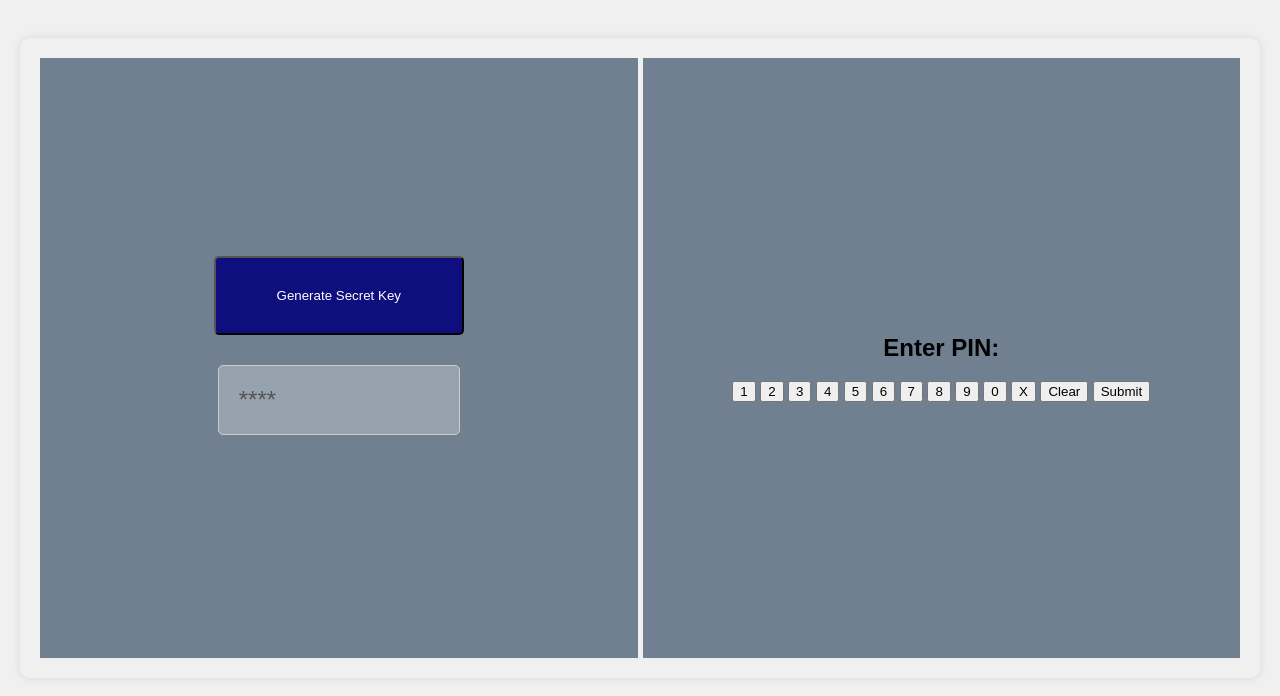
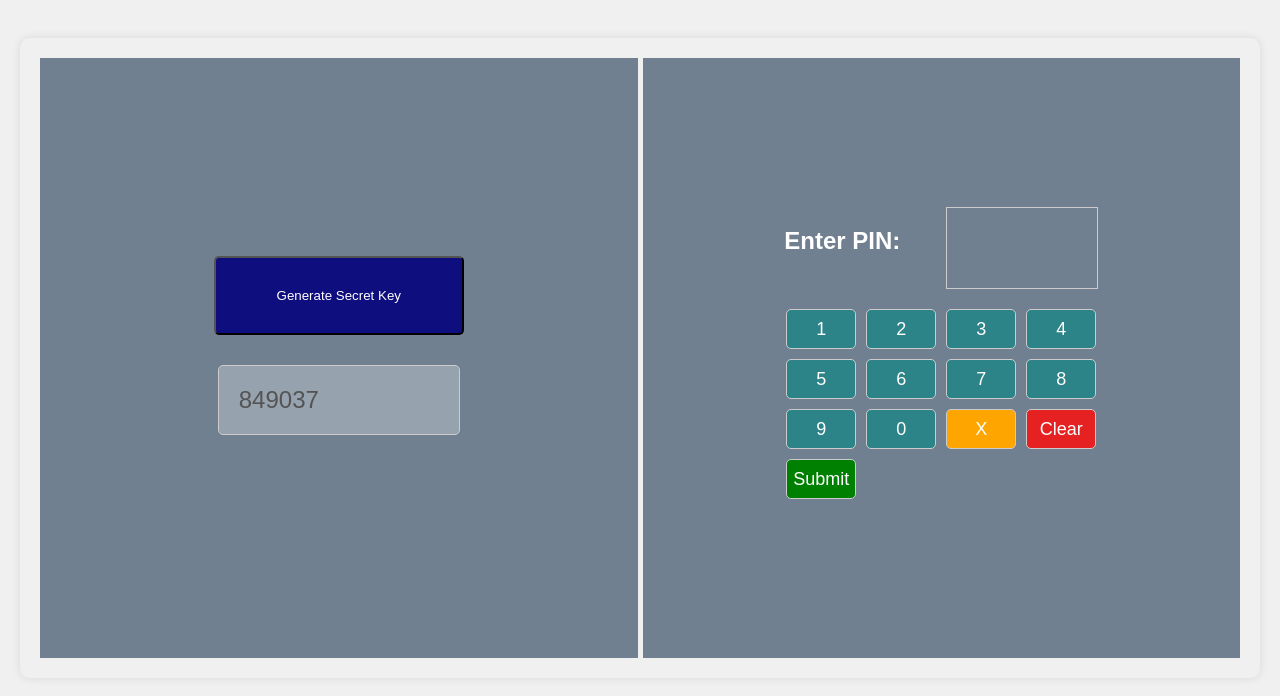
Before and after one commit to Mahamudrahat/Secret-Key-Matcher, a plain HTML site: page index.html in a window 1280 px wide. Both pictures are taken after a click on the button "Generate Secret Key". Drawn offline with Linux system fonts and the light colour scheme.

Commit message:
secret key generate

```diff
--- a/index.html
+++ b/index.html
@@ -35,6 +35,24 @@
             <div id="message"></div>
         </section>
     </div>
+<script>
+    document.addEventListener('DOMContentLoaded',()=>{
+           const generateBtn=document.getElementById('generate-btn');
+           const generateSecretKey=document.getElementById('generated-password');
+           const inputDisplay=document.getElementById('input-display');
+           const keypad=document.getElementById('keypad')
+           const submitBtn=document.getElementById('submit-btn');
+           const message=document.getElementById('message');
+           let generatedPassword='';
+           let inputPassword='';
 
+           generateBtn.addEventListener('click',()=>{
+           generatedPassword= (Math.floor
+           (Math.random() * (900000 - 100000 + 1)) + 100000).toString();
+           generateSecretKey.value=generatedPassword;
+        });
+
+    });
+</script>
 </body>
 </html>
--- a/styles.css
+++ b/styles.css
@@ -55,3 +55,143 @@ body{
     background: slategray;
     width: 600px;
 }
+
+.input-pin-section{
+    display: grid;
+    grid-template-columns: repeat(2,140px);
+    grid-gap: 10px;
+    margin: 20px;
+    width:300 px;
+}
+
+.enter-password-display {
+width: 150px;
+height: 80px;
+display: flex;
+align-items: center;
+justify-content: center;
+font-size: 18px;
+border: 1px solid #ccc;
+}
+
+h2{
+color: white;
+width: 150px;
+
+}
+
+.keypad {
+display: grid;
+grid-template-columns: repeat(4, 70px);
+grid-gap: 10px;
+margin-bottom: 20px;
+width:300;
+}
+
+.key {
+width: 70px;
+height: 40px;
+font-size: 18px;
+display: flex;
+align-items: center;
+justify-content: center;
+background-color: rgb(44, 132, 136);
+border: 1px solid #ccc;
+cursor: pointer;
+border-radius: 5px;
+color:white;
+transition: background-color 0.3s;
+}
+
+.key1 {
+width: 70px;
+height: 40px;
+font-size: 18px;
+display: flex;
+align-items: center;
+justify-content: center;
+background-color: orange;
+border: 1px solid #ccc;
+cursor: pointer;
+border-radius: 5px;
+color:white;
+transition: background-color 0.3s;
+}
+
+.key2 {
+width: 70px;
+height: 40px;
+display: flex;
+align-items: center;
+justify-content: center;
+font-size: 18px;
+background-color: rgb(230, 33, 33);
+border: 1px solid #ccc;
+cursor: pointer;
+border-radius: 5px;
+color:white;
+transition: background-color 0.3s;
+}
+.submit-btn{
+width: 70px;
+height: 40px;
+display: flex;
+align-items: center;
+justify-content: center;
+font-size: 18px;
+background-color: green;
+border: 1px solid #ccc;
+cursor: pointer;
+border-radius: 5px;
+color:white;
+transition: background-color 0.3s;
+}
+
+#message {
+margin-top: 10px;
+font-size: 18px;
+}
+
+
+@media (min-width: 600px) {
+.keypad {
+    grid-template-columns: repeat(4, 1fr);
+}
+}
+
+@media (max-width: 599px) and (min-width: 400px) {
+.keypad {
+    grid-template-columns: repeat(3, 1fr);
+}
+}
+
+@media (max-width: 399px) {
+.keypad {
+    grid-template-columns: repeat(2, 1fr);
+}
+}
+
+
+@media (min-width: 600px) {
+.input-pin-section {
+    grid-template-columns: repeat(2, 1fr);
+}
+}
+
+@media (max-width: 599px) and (min-width: 400px) {
+.input-pin-section {
+    grid-template-columns: repeat(2, 1fr);
+}
+}
+
+@media (max-width: 399px) {
+.input-pin-section {
+    grid-template-columns: repeat(1, 1fr);
+}
+}
+@media (max-width: 1000px) {
+.container {
+    flex-direction: column;
+    align-items: center;
+}
+}
```
